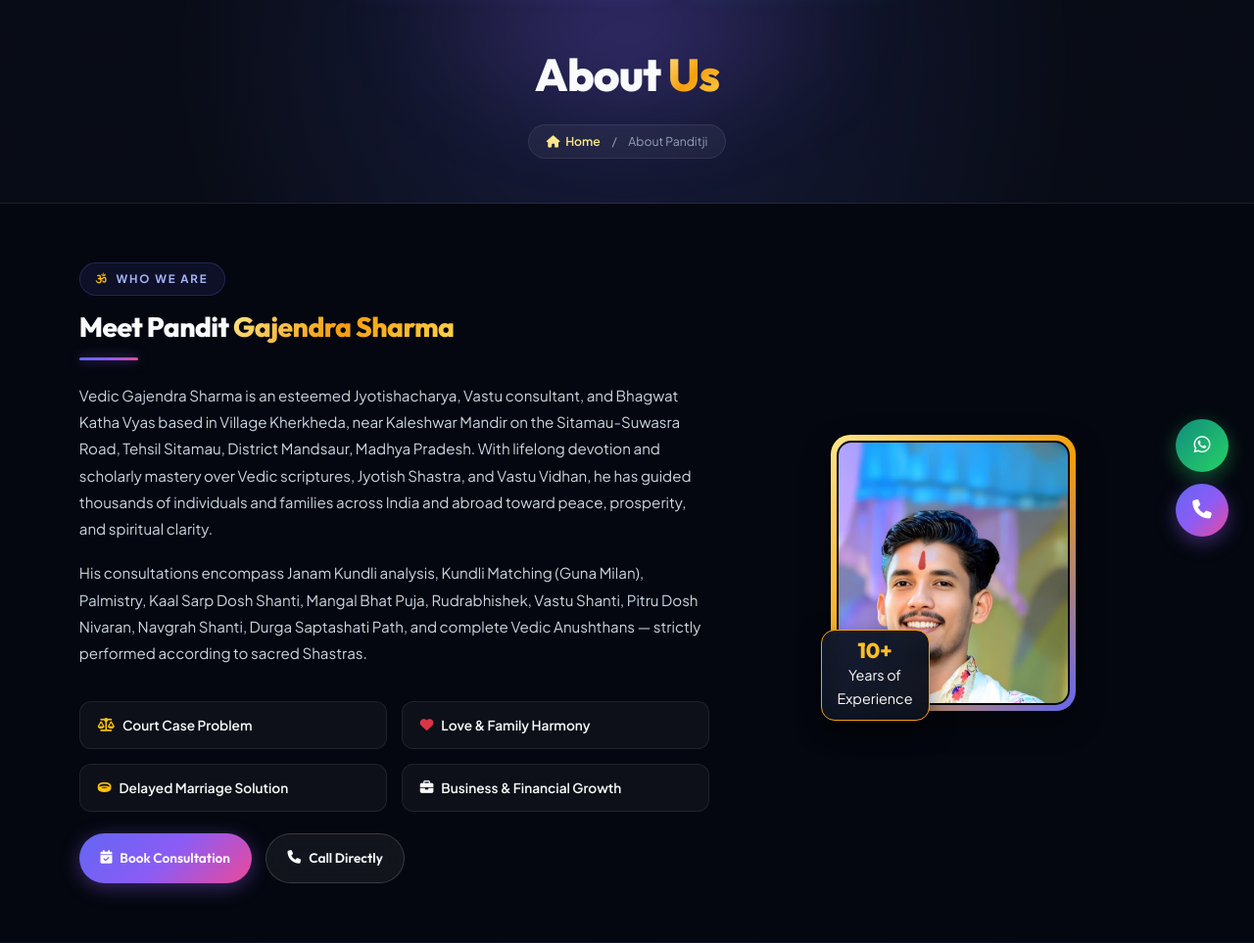
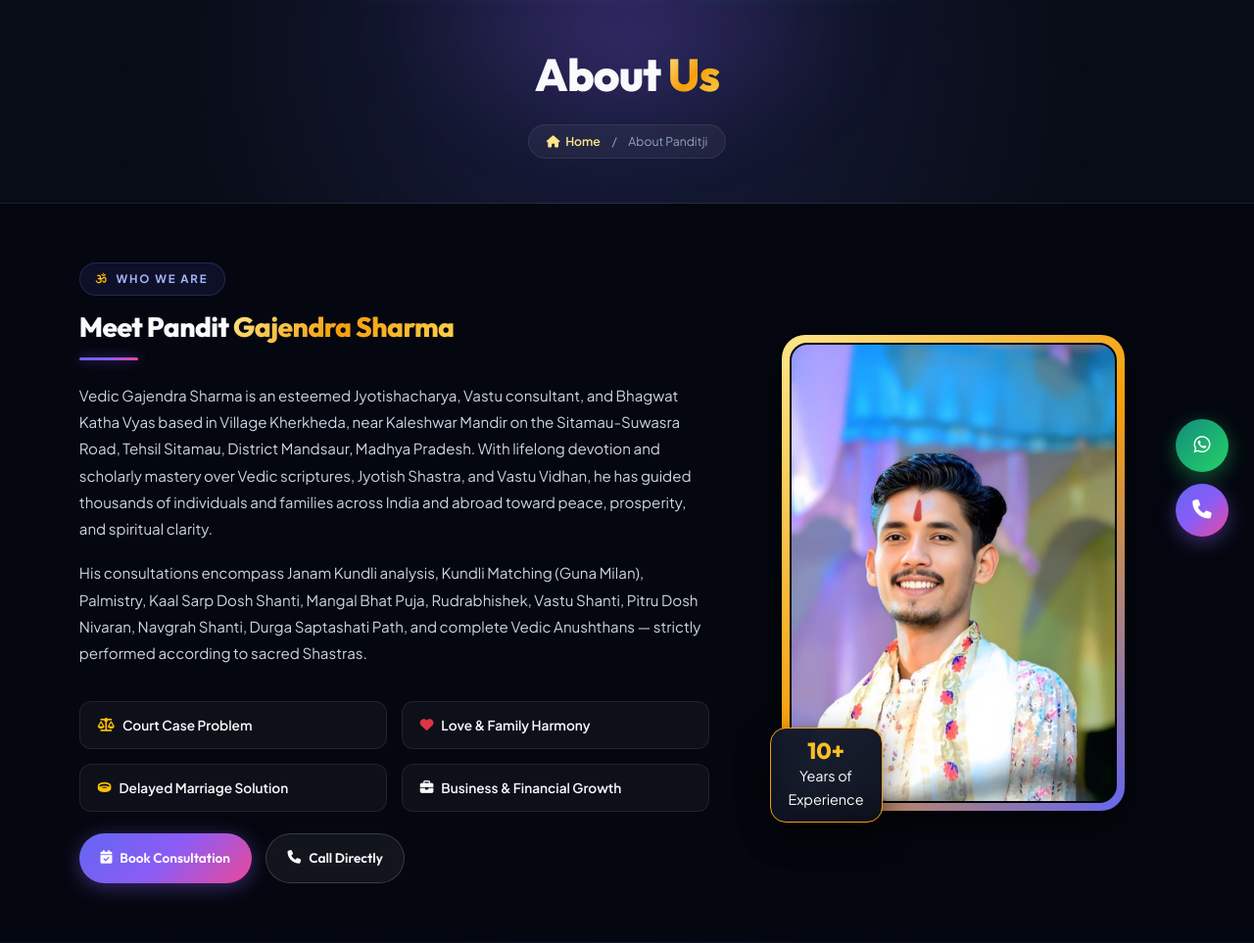
Before and after one commit to krishnapatidar2805/vedic_astro, a Django app: page /about/ in a window 1280 px wide. Shown: the part 156-1119 px from the top of the page at 98% size. Run offline with Django 5.2, Linux system fonts and the light colour scheme.

Commit message:
Add About Us heading and display full uncropped astrologer photo at 350px

```diff
--- a/static/css/style.css
+++ b/static/css/style.css
@@ -3002,28 +3002,25 @@ h1, h2, h3, h4, h5, h6 {
   position: relative;
   display: inline-block;
   width: 100%;
-  max-width: 250px !important;
+  max-width: 350px !important;
   margin: 0 auto;
-  padding: 6px;
+  padding: 8px;
   background: linear-gradient(135deg, #FDE68A 0%, #F59E0B 50%, #6366F1 100%);
-  border-radius: 20px;
-  box-shadow: 0 12px 30px rgba(0, 0, 0, 0.4);
+  border-radius: 24px;
+  box-shadow: 0 16px 40px rgba(0, 0, 0, 0.5);
 }
 .about-img-box {
   position: relative;
   overflow: hidden;
-  border-radius: 15px;
-  border: 2px solid var(--bg-dark);
+  border-radius: 18px;
+  border: 2.5px solid var(--bg-dark);
   background: var(--bg-dark);
-  height: 270px !important;
-  max-height: 270px !important;
 }
 .about-img-box img {
   width: 100% !important;
-  height: 100% !important;
+  height: auto !important;
   display: block;
-  object-fit: cover !important;
-  object-position: top center !important;
+  object-fit: contain !important;
   transition: transform 0.4s ease;
 }
 .about-img-wrap:hover .about-img-box img {
@@ -3031,20 +3028,20 @@ h1, h2, h3, h4, h5, h6 {
 }
 .about-exp-badge {
   position: absolute;
-  bottom: -10px;
-  left: -10px;
+  bottom: -12px;
+  left: -12px;
   background: linear-gradient(135deg, rgba(15, 23, 42, 0.95), rgba(11, 16, 28, 0.98));
   border: 1.5px solid #F59E0B;
   color: #FFFFFF;
-  padding: 9px 16px;
-  border-radius: 14px;
-  box-shadow: 0 10px 25px rgba(0, 0, 0, 0.5);
+  padding: 10px 18px;
+  border-radius: 16px;
+  box-shadow: 0 12px 30px rgba(0, 0, 0, 0.6);
   text-align: center;
   z-index: 3;
   backdrop-filter: blur(8px);
 }
 .about-exp-badge .num {
-  font-size: 1.5rem;
+  font-size: 1.6rem;
   font-weight: 800;
   color: #FBBF24;
   font-family: var(--ff-display);
@@ -3793,7 +3790,7 @@ h1, h2, h3, h4, h5, h6 {
     bottom: 48px;
     left: -4px;
   }
-  .about-img-wrap { max-width: 250px !important; margin: 0 auto; }
+  .about-img-wrap { max-width: 330px !important; margin: 0 auto; }
   .about-exp-badge { position: static; margin-top: 16px; display: inline-block; }
   .poster-frame { height: 350px; }
 }
--- a/templates/base.html
+++ b/templates/base.html
@@ -16,7 +16,7 @@
 <link rel="preconnect" href="https://fonts.gstatic.com" crossorigin>
 <link href="https://fonts.googleapis.com/css2?family=Outfit:wght@300;400;500;600;700;800;900&family=Plus+Jakarta+Sans:wght@300;400;500;600;700;800&display=swap" rel="stylesheet">
 <!-- Custom CSS -->
-<link rel="stylesheet" href="{% static 'css/style.css' %}?v=49.0">
+<link rel="stylesheet" href="{% static 'css/style.css' %}?v=50.0">
 <script>
   (function() {
     var savedTheme = localStorage.getItem('site-theme') || 'dark';
```
Also changed, not shown: templates/core/home.html (+13 -7 lines), static/img/astrologer.jpeg.
